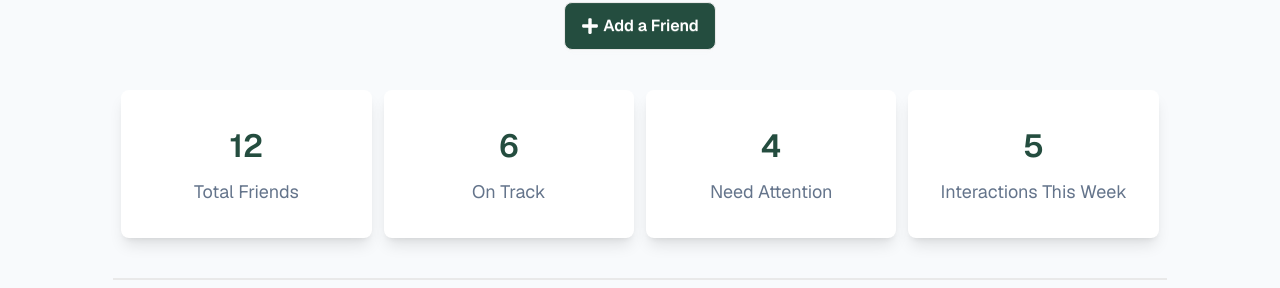
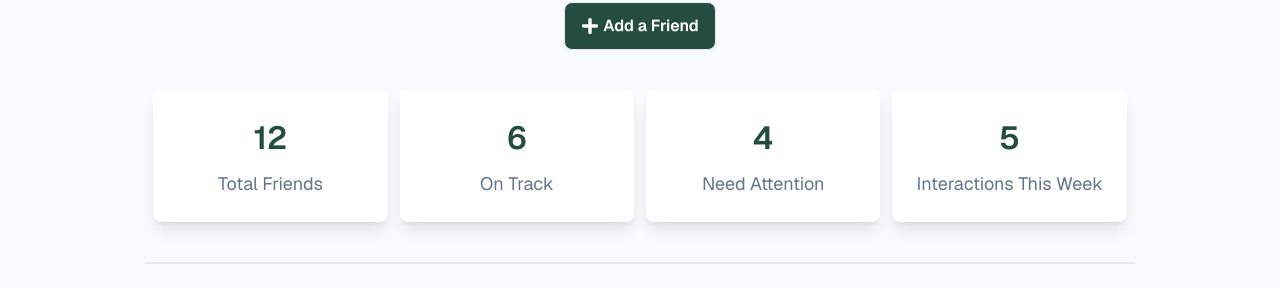
Before and after one commit to Abdul-Momin-Rahman/B13-A07-Keen-Keeper, a React (Vite) app: page / in a window 1280 px wide. Shown: the part 294-582 px from the top of the page. Built offline with nearby package versions, Linux system fonts and the light colour scheme.

Commit message:
changed SummaryCard padding

```diff
--- a/src/UI/SummaryCard.jsx
+++ b/src/UI/SummaryCard.jsx
@@ -2,7 +2,7 @@ import React from 'react';
 
 const SummaryCard = ({headText, paraText}) => {
     return (
-        <div className='p-6 sm:p-8 bg-white shadow-lg rounded-lg flex items-center justify-around flex-col  gap-5 sm:gap-2 text-center  w-full'>
+        <div className='p-6 bg-white shadow-lg rounded-lg flex items-center justify-around flex-col  gap-5 sm:gap-2 text-center  w-full'>
             <h1 className='text-[#244D3F] font-semibold text-[32px]'>{headText}</h1>
             <p className='text-[#64748B] text-lg font-normal'>{paraText}</p>
         </div>
```
